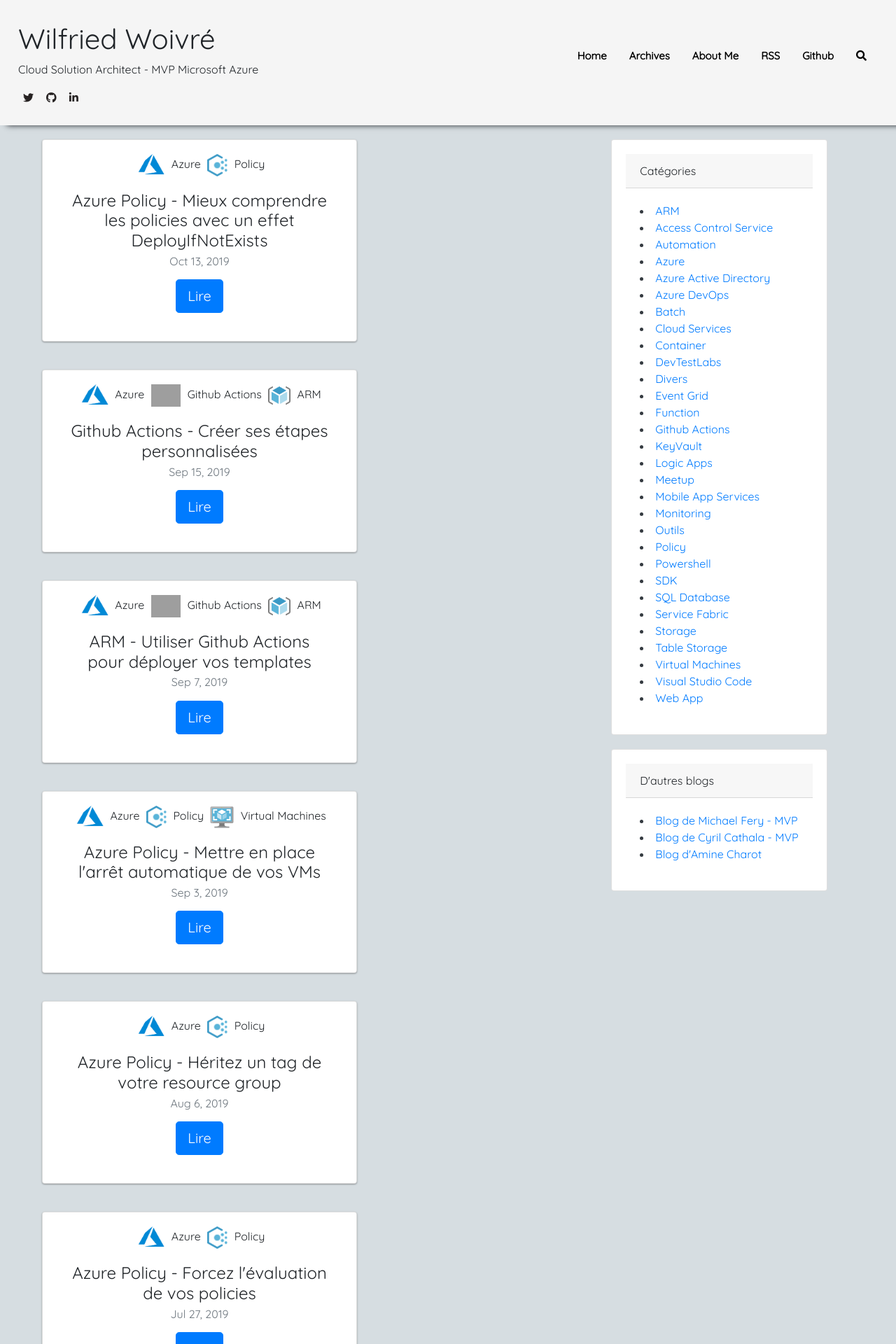
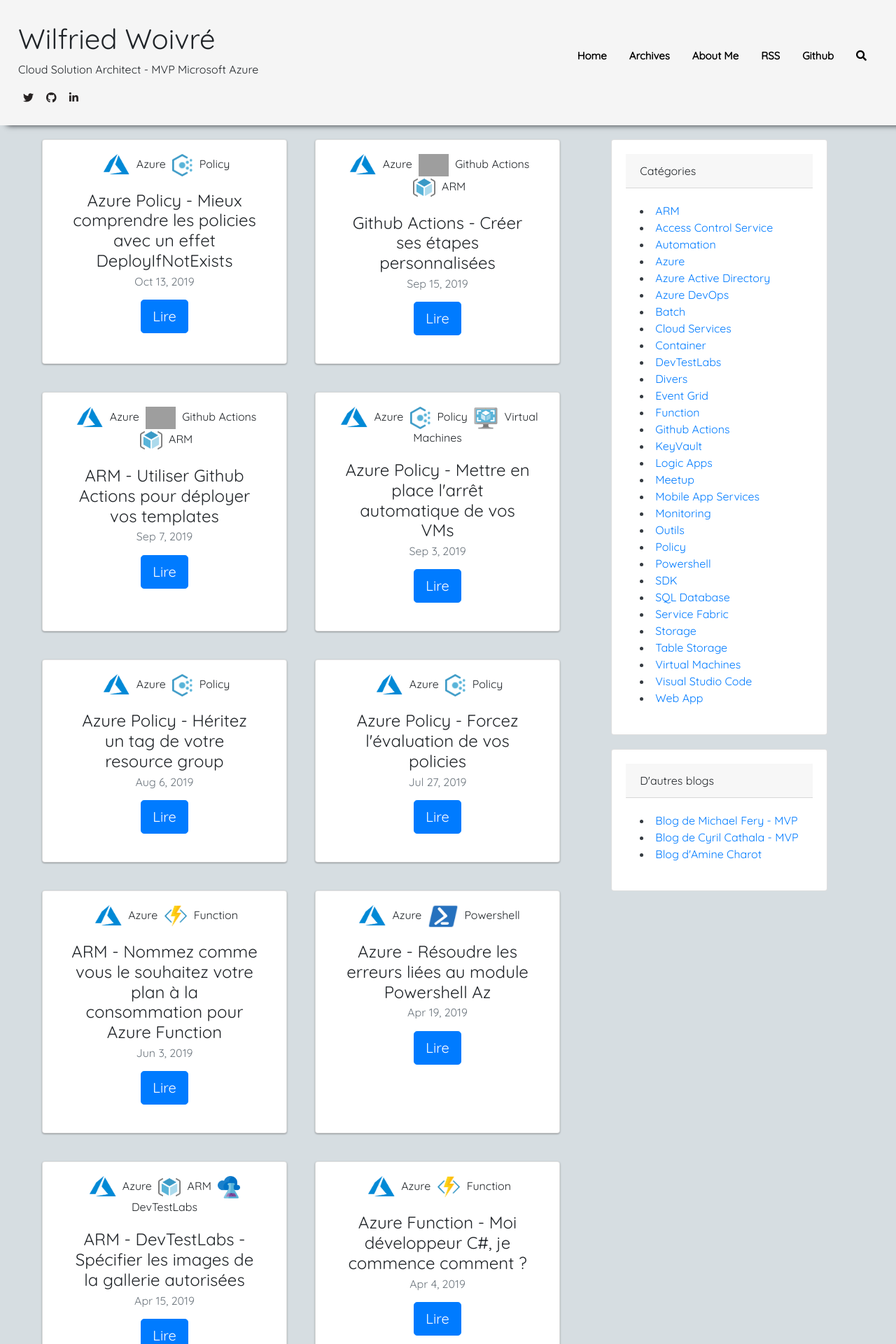
Before and after one commit to wilfriedwoivre/wilfriedwoivre.github.io, a Jekyll site: the page built from index.html, in a window 1280 px wide. Shown: the top 1920 px of the page at 70% size. Built offline with Jekyll 4.4.1, drawn with Linux system fonts in a browser that asks for light colours; nearby versions of some CDN libraries; the list of posts is cut into pages by our own code.

Commit message:
Update site.css

```diff
--- a/assets/css/site.css
+++ b/assets/css/site.css
@@ -5,10 +5,6 @@ body {
 .card-img-top-item {
     height: 32px;
     padding: 0px 5px 0px 5px;
-}
-
-.blog-post {
-    width: 450px
 }
 
 article .card-body img {
```
